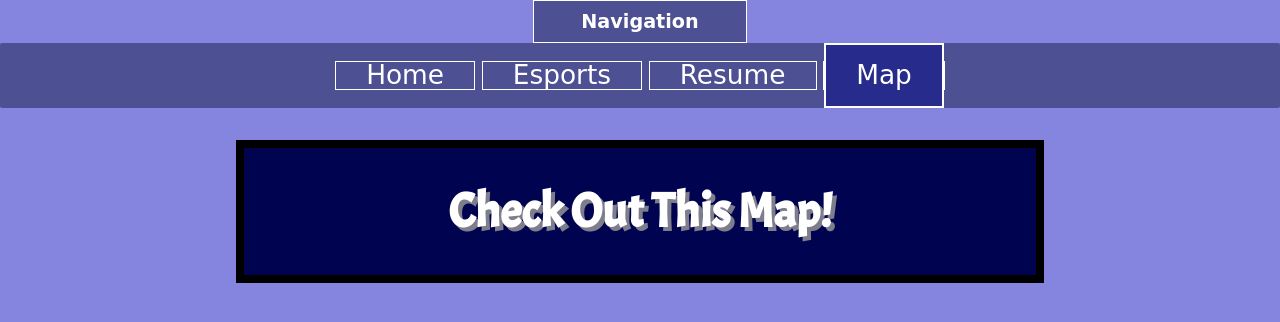
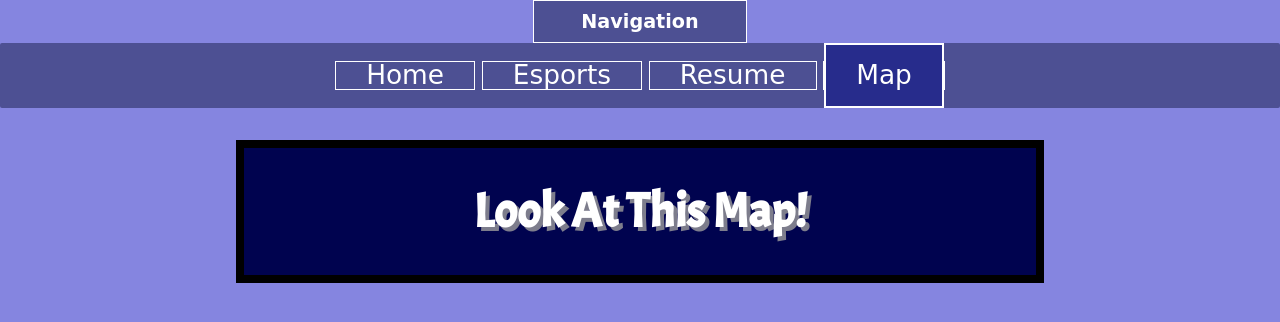
Before and after one commit to ahyder2/Project3, a plain HTML site: page maps.html in a window 1280 px wide. Drawn offline with Linux system fonts and the light colour scheme; some packages are replaced by stand-ins of ours; a web font is replaced by a local one.

Commit message:
Changed the title so I can see when changes are applied

```diff
--- a/maps.html
+++ b/maps.html
@@ -20,7 +20,7 @@
          </ul>
       </nav>
       <h1 class="section">
-      	Check Out This Map!
+      	Look At This Map!
       </h1>
 
 		<div id="mapcontainer"></div>
```
